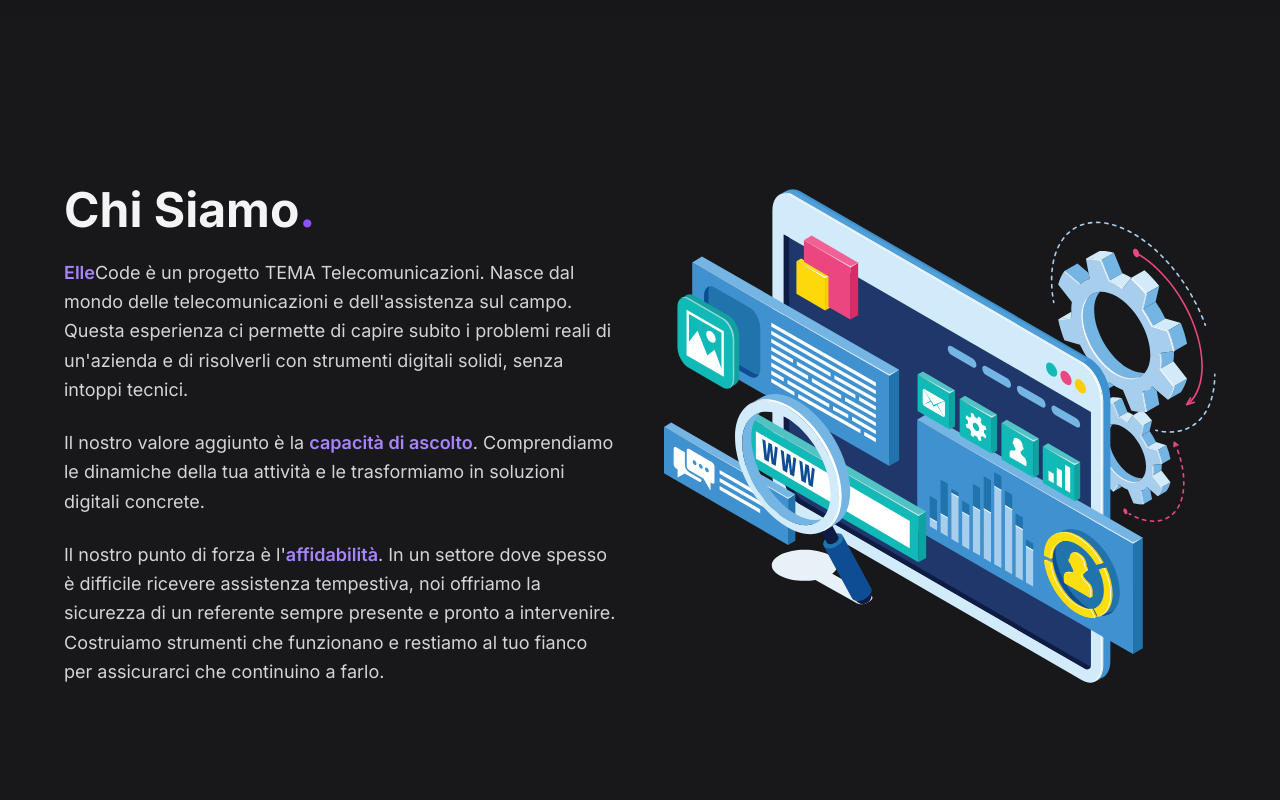
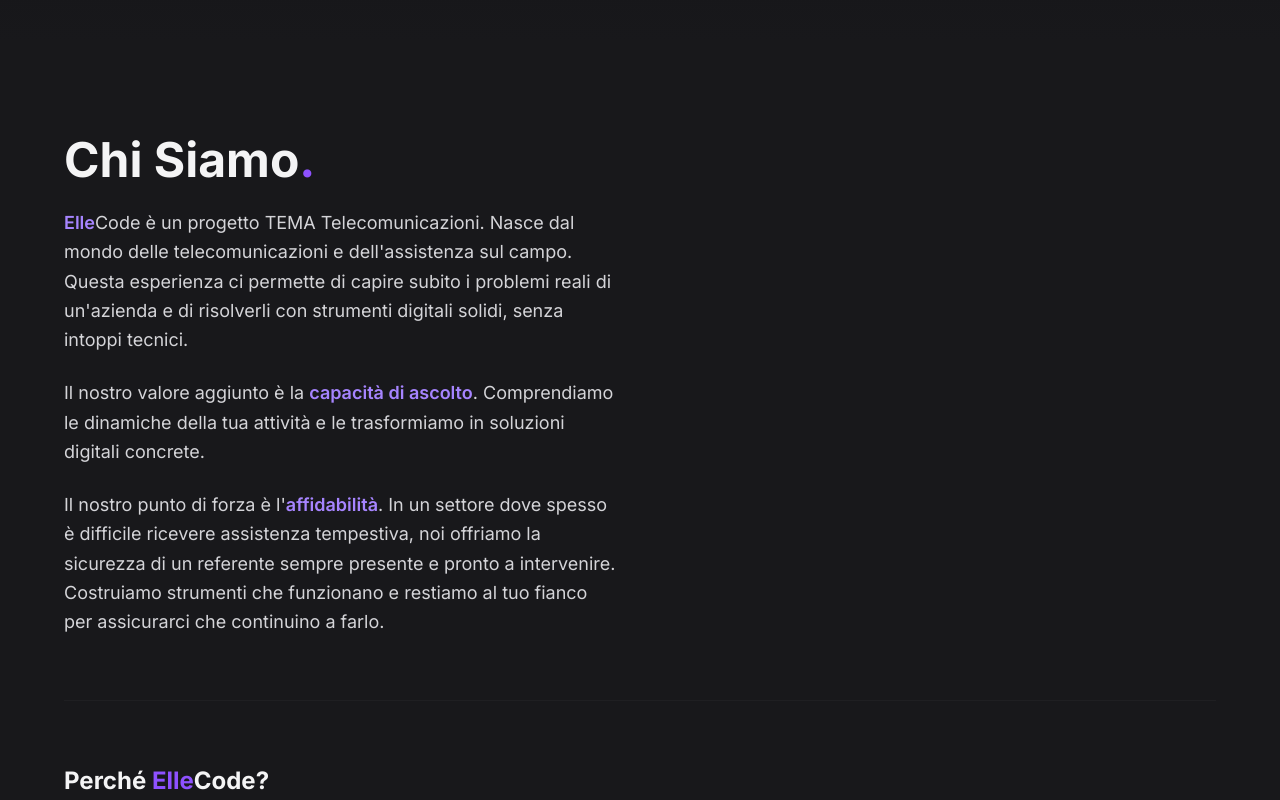
Before and after one commit to LucasPlatforms/ElleCode, a Next.js app: page / in a window 1280 px wide. Shown: the part 760-1560 px from the top of the page. Built offline with nearby package versions, Linux system fonts and the light colour scheme.

Commit message:
spostato overflow-x, rimossa immagine about, rimosso blur da hero badge

```diff
--- a/src/app/globals.css
+++ b/src/app/globals.css
@@ -24,6 +24,7 @@
   background: var(--background);
   color: var(--foreground);
   font-family: "Inter", ui-sans-serif, system-ui, sans-serif;
+  overflow-x: hidden;
 }
 
 @layer utilities {
--- a/src/app/page.js
+++ b/src/app/page.js
@@ -8,7 +8,7 @@
 
 export default function Home() {
   return (
-    <main className="min-h-dvh bg-zinc-950 overflow-x-hidden">
+    <main className="min-h-dvh bg-zinc-950">
       <Navbar />
       <Hero />
       <About />
--- a/src/components/About.jsx
+++ b/src/components/About.jsx
@@ -79,16 +79,16 @@
               </p>
             </div>
           </div>
-          <div>
+          {/*<div>
             <Image
-              src="/about-img.svg"
+              src="/about-img.webp"
               alt="Illustrazione Sezione Chi Siamo"
               width={341}
               height={305}
               priority
               className="md:h-150 w-auto "
             />
-          </div>
+          </div>*/}
         </div>
         <div className="md:pt-16 mt-16 md:border-t md:border-zinc-800/50">
           <h3 className="text-2xl font-bold text-zinc-100 mb-12 text-center md:text-left">
--- a/src/components/Hero.jsx
+++ b/src/components/Hero.jsx
@@ -5,7 +5,7 @@
   return (
     <section className="min-h-dvh bg-linear-to-b from-zinc-950 to-zinc-900 flex items-center justify-center px-6 relative overflow-hidden">
       <div className="max-w-6xl mx-auto text-center relative z-10">
-        <div className="inline-flex items-center gap-2 px-4 py-2 rounded-full bg-zinc-800/50 border border-zinc-700/50 mb-8 backdrop-blur-sm transition-all hover:border-violet-500/50">
+        <div className="inline-flex items-center gap-2 px-4 py-2 rounded-full bg-zinc-800/50 border border-zinc-700/50 mb-8 transition-all hover:border-violet-500/50">
           <Zap className="w-4 h-4 text-violet-500" />
           <span className="text-sm text-zinc-300">
             Soluzioni web veloci e concrete
```
Also changed, not shown: public/about-img.svg (deleted), public/about-img.webp (added).
